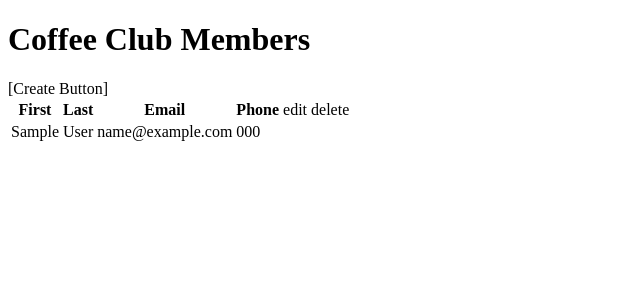
After one commit to charliekwallin/coffee_club, a PHP site: template views/members.view.php in a window 1280 px wide. The commit adds this page. Shown: the top 300 px of the page, without its empty margins (0-640 px from the left). Run offline with PHP 8.4, Linux system fonts and the light colour scheme; the template is opened without the code that fills it: most values are stand-ins (such as "Sample title", 1, 10 or a date in 2020).

```diff
--- a/controllers/about-culture.php
+++ /dev/null
@@ -1,3 +0,0 @@
-<?php
-
-require 'views/about-culture.view.php';
--- /dev/null
+++ b/controllers/members.php
@@ -0,0 +1,4 @@
+<?php
+
+$users = $app['database']->selectAll('users');
+require 'views/members.view.php';
--- a/routes.php
+++ b/routes.php
@@ -3,6 +3,6 @@
 $router->define([
     '' => 'controllers/index.php',
     'about' => 'controllers/about.php',
-    'about/culture' => 'controllers/about-culture.php',
+    'members' => 'controllers/members.php',
     'contact' => 'controllers/contact.php'
 ]);
--- /dev/null
+++ b/views/members.view.php
@@ -0,0 +1,26 @@
+<!DOCTYPE html>
+<html lang="en">
+<head>
+    <meta charset="UTF-8">
+    <meta name="viewport" content="width=device-width, initial-scale=1.0">
+    <title>Members</title>
+</head>
+<body>
+    <h1>Coffee Club Members</h1>
+
+    [Create Button]
+    <table>
+    <tr><th>First</th><th>Last</th><th>Email</th><th>Phone</th><td>edit</td><td>delete</td></tr>
+    <?php foreach ($users as $user) : ?>
+
+       <tr>
+           <td><?= $user->first_name; ?></td>
+            <td><?= $user->last_name; ?></td>
+            <td><?= $user->email; ?></td>
+            <td><?= $user->phone ?></td>
+        </tr>
+    <?php endforeach; ?>
+
+    </table>
+</body>
+</html>
```
Also changed, not shown: views/about-culture.view.php (deleted, +0 -11 lines).
